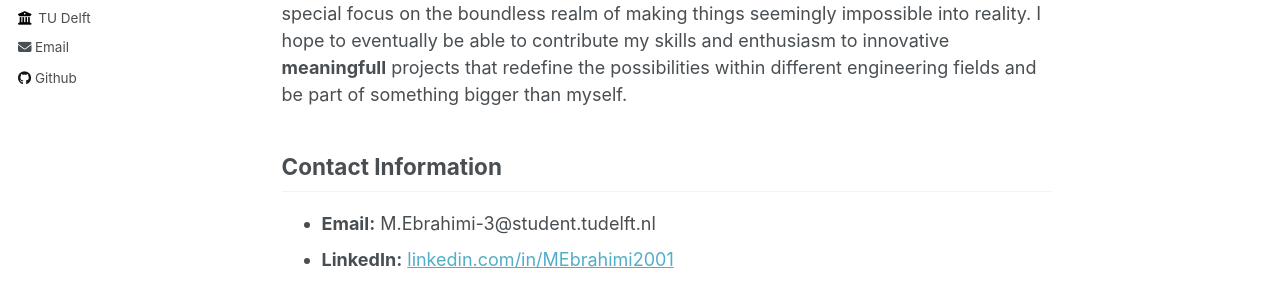
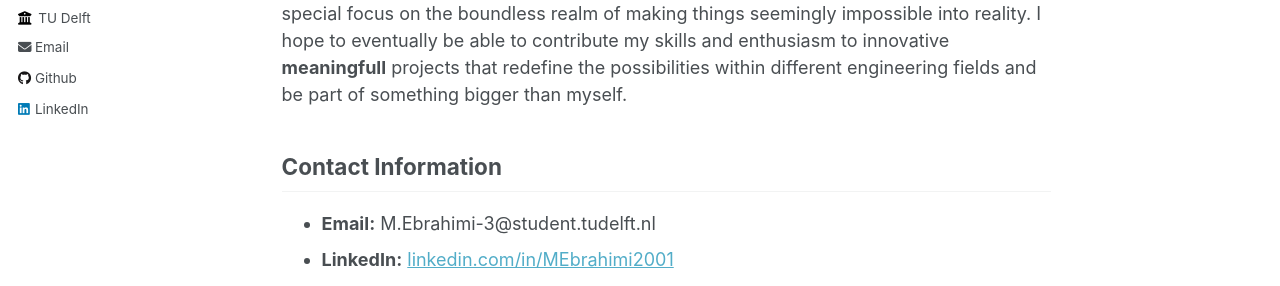
Before and after one commit to moeb8001/moeb8001.github.io, a Jekyll site: the page built from _pages/about.md, in a window 1280 px wide. Shown: the part 414-700 px from the top of the page. Built offline with Jekyll 4.4.1, drawn with Linux system fonts in a browser that asks for light colours.

Commit message:
Update _config.yml

```diff
--- a/_config.yml
+++ b/_config.yml
@@ -56,7 +56,7 @@ author:
   keybase          : # Username
   instagram        : # Username
   lastfm           : # Username
-  linkedin         : # Username
+  linkedin         : www.linkedin.com/in/mebrahimi2001 # Username
   mastodon         : # URL
   medium           : # URL
   pinterest        : # Username
```
